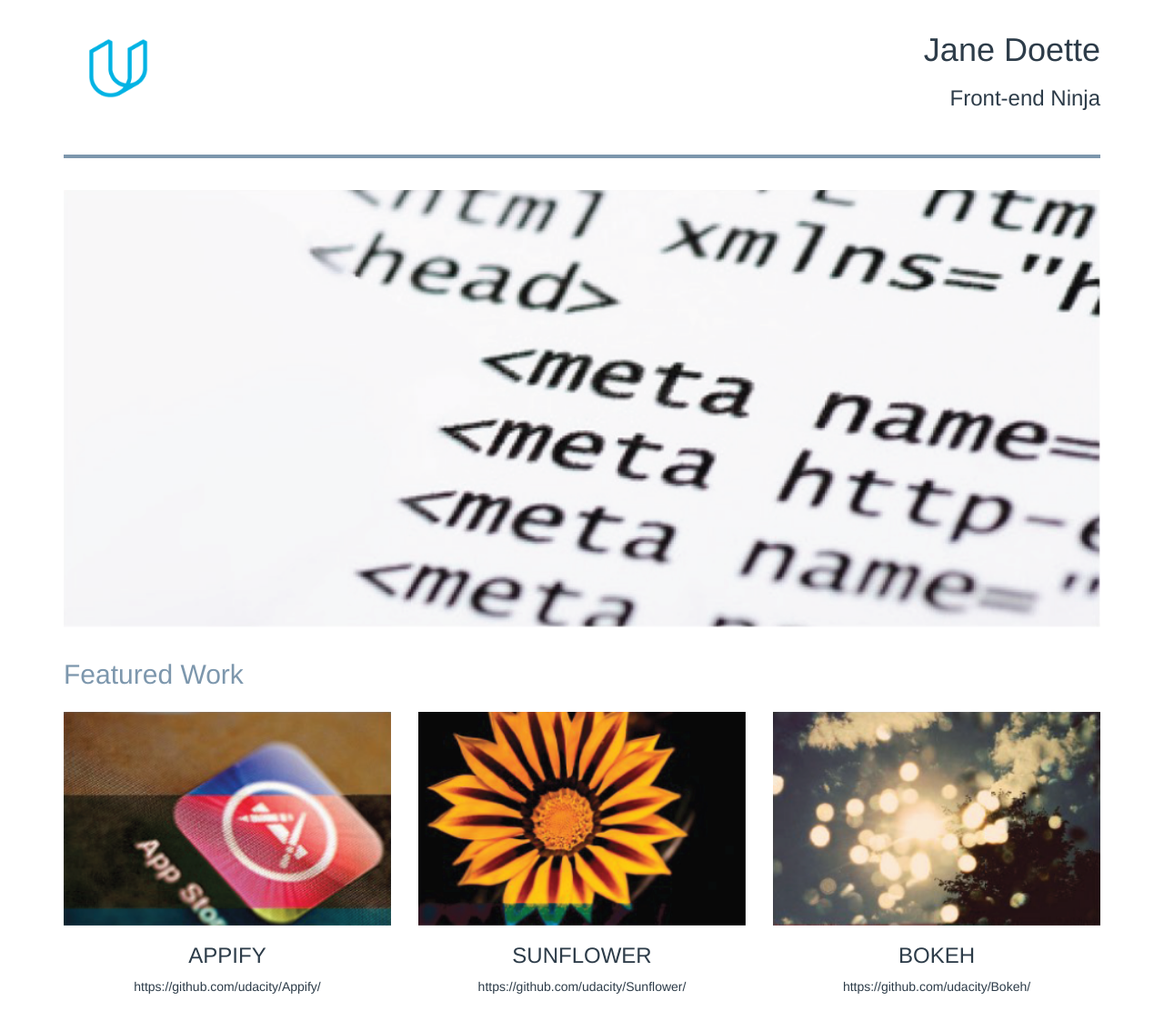
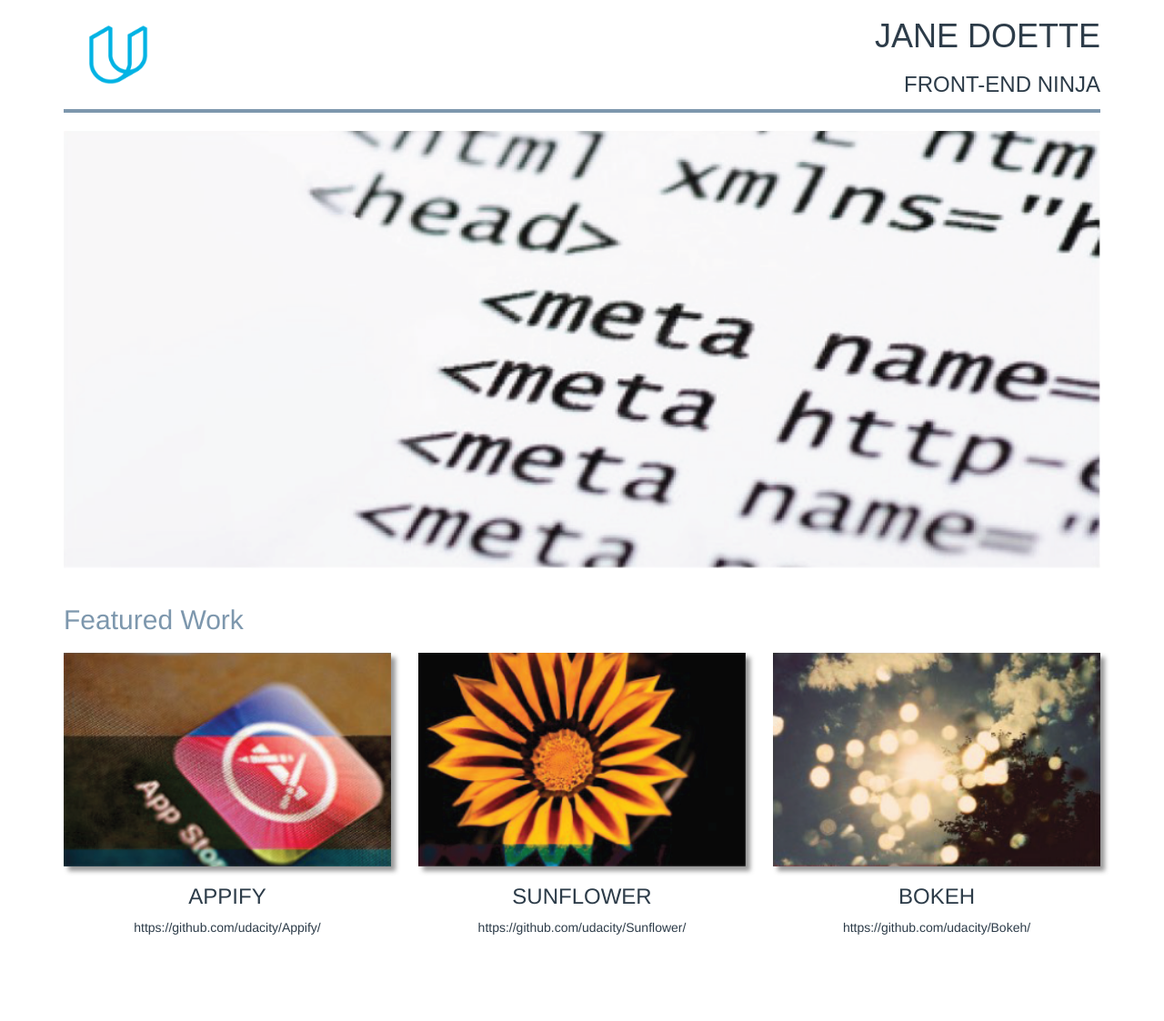
Before and after one commit to asteriz/frontend-mockup-portfolio, a plain HTML site: page index.html in a window 1280 px wide. Shown: the whole page at 91% size. After the commit the page ends 1070 px from the top, so only its background shows below. Drawn offline with Linux system fonts and the light colour scheme.

Commit message:
Fix issues of review

```diff
--- a/css/style.css
+++ b/css/style.css
@@ -5,17 +5,14 @@
 h4 {
   margin-top: 25px;
 }
-.row {
-  margin-bottom: 20px;
+
+[class*="col-"] {
+  text-align: center;
 }
-.row .row {
-  margin-top: 10px;
-  margin-bottom: 0;
-}
-[class*="col-"] {
-  padding-top: 15px;
-  padding-bottom: 15px;
-  text-align: center;
+
+article {
+  padding-top: 10px;
+  padding-bottom: 30px;
 }
 
 hr {
@@ -25,8 +22,12 @@ hr {
   border-top-color: #7d97ad;
 }
 
-img{
+img {
   width: 100%;
+}
+
+.article-img {
+  box-shadow:5px 5px 5px #999;
 }
 
 #logo-img {
@@ -53,5 +54,12 @@ a {
 }
 
 #subtitle {
+  margin-top: 40px;
   color: #7d97ad;
+  text-align: left;
 }
+
+#title {
+  text-transform: uppercase;
+  font-family: sans-serif;
+}
--- a/index.html
+++ b/index.html
@@ -18,15 +18,12 @@
     <!-- Custom styles -->
     <link href="css/style.css" rel="stylesheet">
 
-    <script src="js/ie-emulation-modes-warning.js"></script>
-
   </head>
 
   <body>
     <div class="container">
 
-      <header>
-        <div class="row">
+      <header class="row">
         <div id="logo" class="col-sm-3">
             <img id="logo-img" src="img/udacity.png" alt="logo">
         </div>
@@ -34,39 +31,37 @@
           <h1>Jane Doette</h1>
           <h3>Front-end Ninja</h3>
         </div>
-        </div>
       </header>
 
-      <hr>
-
-      <section>
       <div class="row">
         <div class="col-md-12">
+          <hr>
           <img src="img/bigpic.png" class="img-responsive" alt="big picture">
+          <h2 id="subtitle">Featured Work</h2>
         </div>
       </div>
-        <h2 id="subtitle">Featured Work</h2>
 
       <div class="row">
         <article class="col-xs-6 col-md-4">
-            <img src="img/appify.png" class="img-responsive" alt="appify">
+          <img src="img/appify.png" class="article-img img-responsive" alt="appify">
           <h3>APPIFY</h3>
           <p><a href="https://github.com/udacity/Appify/">https://github.com/udacity/Appify/</a></p>
         </article>
         <article class="col-xs-6 col-md-4">
-            <img src="img/sunflower.png" class="img-responsive" alt="sunflower">
+          <img src="img/sunflower.png" class="article-img img-responsive" alt="sunflower">
           <h3>SUNFLOWER</h3>
           <p><a href="https://github.com/udacity/Sunflower/">https://github.com/udacity/Sunflower/</a></p>
         </article>
         <article class="col-xs-6 col-md-4">
-            <img src="img/bokeh.png" class="img-responsive" alt="boken">
+          <img src="img/bokeh.png" class="article-img img-responsive" alt="boken">
           <h3>BOKEH</h3>
           <p><a href="https://github.com/udacity/Bokeh/">https://github.com/udacity/Bokeh/</a></p>
         </article>
       </div>
-      </section>
 
     </div> <!-- /container -->
+
+    <script src="js/ie-emulation-modes-warning.js"></script>
 
     <!-- IE10 viewport hack for Surface/desktop Windows 8 bug -->
     <script src="js/ie10-viewport-bug-workaround.js"></script>
```
Lines whose indentation alone changed are shown as unchanged.
